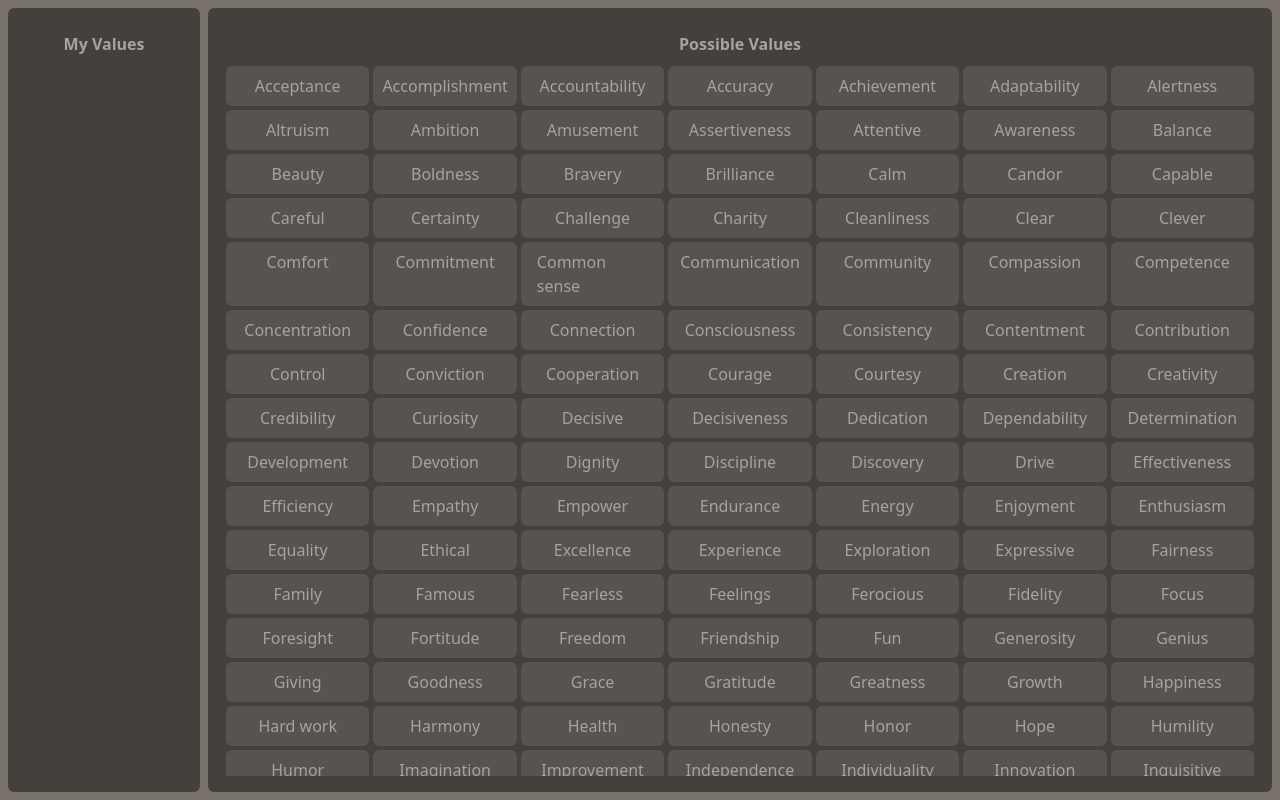
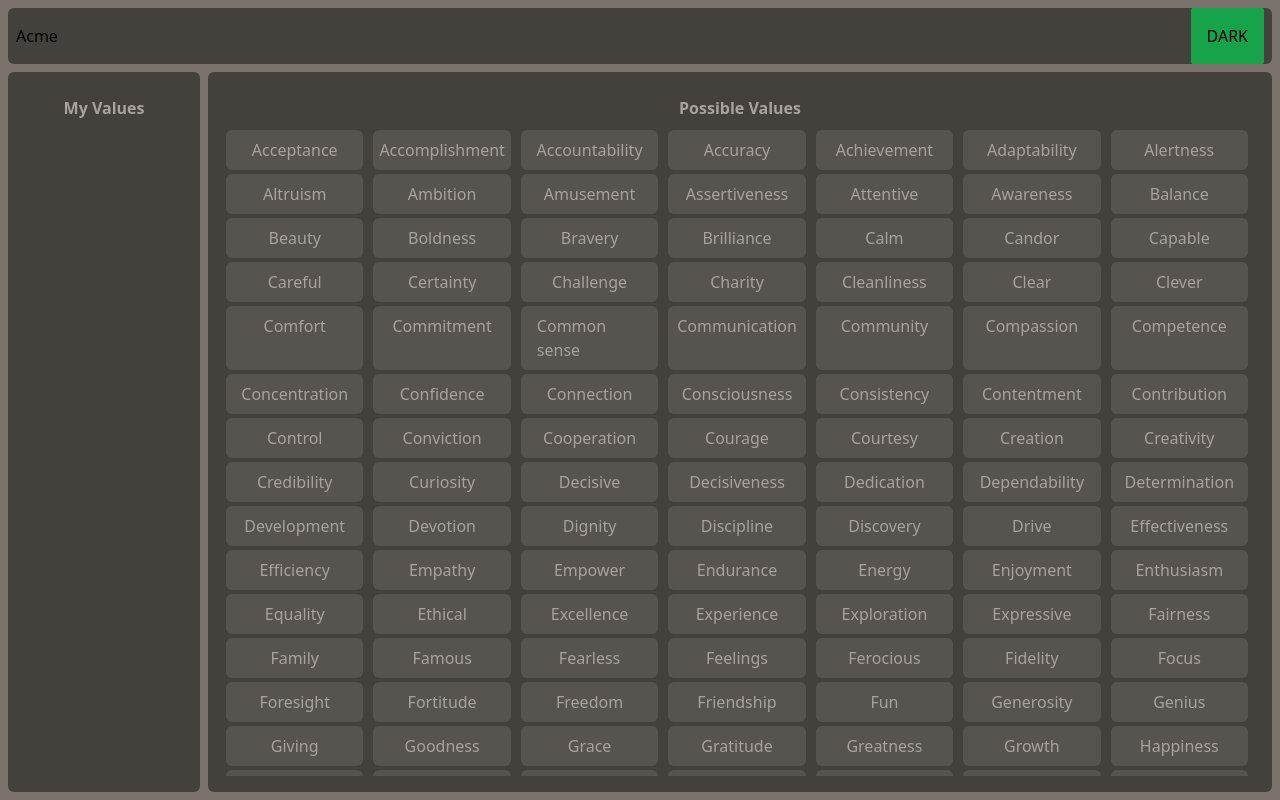
Before and after one commit to m0r9h3us/value-finder, a React (Create React App) app: page / in a window 1280 px wide. Built offline with nearby package versions, Linux system fonts and the light colour scheme.

Commit message:
fix scrollbar issue by making header fixed and setting main to h-screen

```diff
--- a/src/App.tsx
+++ b/src/App.tsx
@@ -1,15 +1,42 @@
-import React from 'react';
-import { Button } from './components/Partials/Button/Button';
-import { Selector } from './components/Selector/Selector';
-import ValueList from './values.json'
+import React from "react";
+import { Header } from "./components/Layout/Header/Header";
+import { Button } from "./components/Partials/Button/Button";
+import { Selector } from "./components/Selector/Selector";
+import ValueList from "./values.json";
+
 function App() {
   return (
-    <>
-    <div className="flex flex-col h-screen w-screen">
-       <Selector nbOfElements={10} list={ValueList}/>
+    <div className="flex flex-col min-h-screen">
+      <Header height={16}/>
+      <main className="h-screen pt-16 flex flex-grow">
+        <Selector nbOfElements={10} list={ValueList} absoluteHeight={false} />
+      </main>
     </div>
-    </>
   );
 }
 
 export default App;
+
+// <div className="flex flex-col min-h-screen">
+//   <header className="fixed top-0 h-16 bg-gray-700"> HEADER</header>
+//   <main className="h-screen flex flex-grow bg-gray-900 pt-16">
+//     <div className="flex-grow bg-blue-500">Sidebar</div>
+//     <div className=" flex-grow bg-red-500 overflow-y-auto outline-black">
+//       <div className="py-5 my-1">Scrollable Content</div>
+//       <div className="py-5 my-1">Scrollable Content</div>
+//       <div className="py-5 my-1">Scrollable Content</div>
+//       <div className="py-5 my-1">Scrollable Content</div>
+//       <div className="py-5 my-1">Scrollable Content</div>
+//       <div className="py-5 my-1">Scrollable Content</div>
+//       <div className="py-5 my-1">Scrollable Content</div>
+//       <div className="py-5 my-1">Scrollable Content</div>
+//       <div className="py-5 my-1">Scrollable Content</div>
+//       <div className="py-5 my-1">Scrollable Content</div>
+//       <div className="py-5 my-1">Scrollable Content</div>
+//       <div className="py-5 my-1">Scrollable Content</div>
+//       <div className="py-5 my-1">Scrollable Content</div>
+//       <div className="py-5 my-1">Scrollable Content</div>
+//       <div className="py-10 my-1">Scrollable Content</div>
+//       <div className="py-10 my-1">Scrollable Content</div>
+//     </div>
+//   </main>
--- a/src/components/Layout/Header/Header.tsx
+++ b/src/components/Layout/Header/Header.tsx
@@ -1,10 +1,30 @@
-import React from 'react';
+import React from "react";
 
-import {Button} from '../../Partials/Button/Button'
+import { Button } from "../../Partials/Button/Button";
+interface IHeaderProps {
+  /**
+   * Height of the Header in Tailwind Units
+   */
+  height?: number;
+}
 
-export const Header = () => (
-  <header>
-    <div className="flex h-16 justify-between items-center bg-base-dark px-2">
+export const Header = ({ height = 16 }: IHeaderProps) => {
+  return (
+    <header
+      className={`
+    fixed top-0 h-${height}
+    flex w-screen
+    p-2 pb-0
+    bg-primary-500
+    `}
+    >
+      <div
+        className={`flex flex-grow justify-between items-center
+                      bg-base-dark
+                      px-2 p-2
+                      rounded-md
+                      `}
+      >
         <div>
           <span>Acme</span>
         </div>
@@ -14,3 +34,4 @@ export const Header = () => (
       </div>
     </header>
   );
+};
--- a/src/components/Layout/Layout.tsx
+++ b/src/components/Layout/Layout.tsx
@@ -4,9 +4,9 @@ import { Header } from "./Header/Header";
 
 export const Layout: FC<{}> = ({ children }) => {
   return (
-    <>
-      <Header />
-      <main>{children}</main>
-    </>
+    <div className="">
+      <Header height={16}/>
+      <main className="">{children}</main>
+    </div>
   );
 };
--- a/src/components/Selector/Selector.tsx
+++ b/src/components/Selector/Selector.tsx
@@ -69,7 +69,7 @@ export const Selector = ({
   };
   const height = absoluteHeight ? "h-screen" : "h-full";
   return (
-    <div className={`${height} h-full flex p-2 space-x-2 bg-primary-500`}>
+    <div className={`flex flex-grow p-2 space-x-2 bg-primary-500`}>
       <div
         className="flex flex-col flex-grow
                     md:min-w-48
@@ -119,7 +119,7 @@ interface ISelectorItemProps {
 
 const SelectorItem = ({ onClick, item, hoverColor }: ISelectorItemProps) => {
   const className = classNames({
-    "flex flex-grow justify-center px-4 py-2 m-0.5 rounded-md": true,
+    "flex flex-grow justify-center px-4 py-2 m-0.5 rounded-md mr-2": true,
     "bg-primary-600 text-primary-400 font-medium": true,
     "hover:text-primary-800": true,
     "hover:bg-green-400": hoverColor === "green",
--- a/tailwind.config.js
+++ b/tailwind.config.js
@@ -1,4 +1,4 @@
-const colors = require('tailwindcss/colors')
+const colors = require('tailwindcss/colors');
 // tailwind.config.js
 module.exports = {
   purge: [],
```
Also changed, not shown: 1 other file (tests, documents, lock files or other folders). Lines whose indentation alone changed are shown as unchanged.
